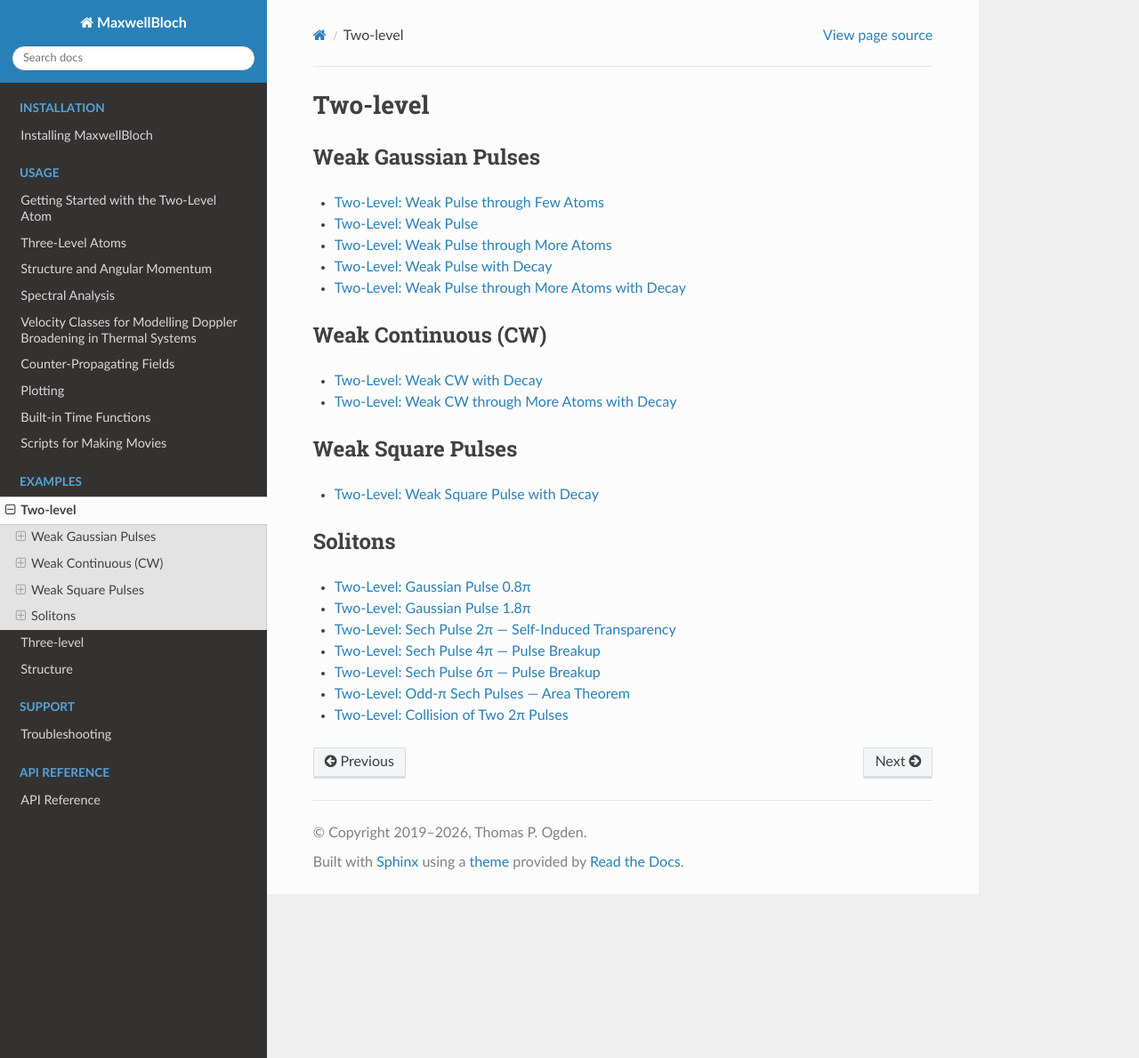
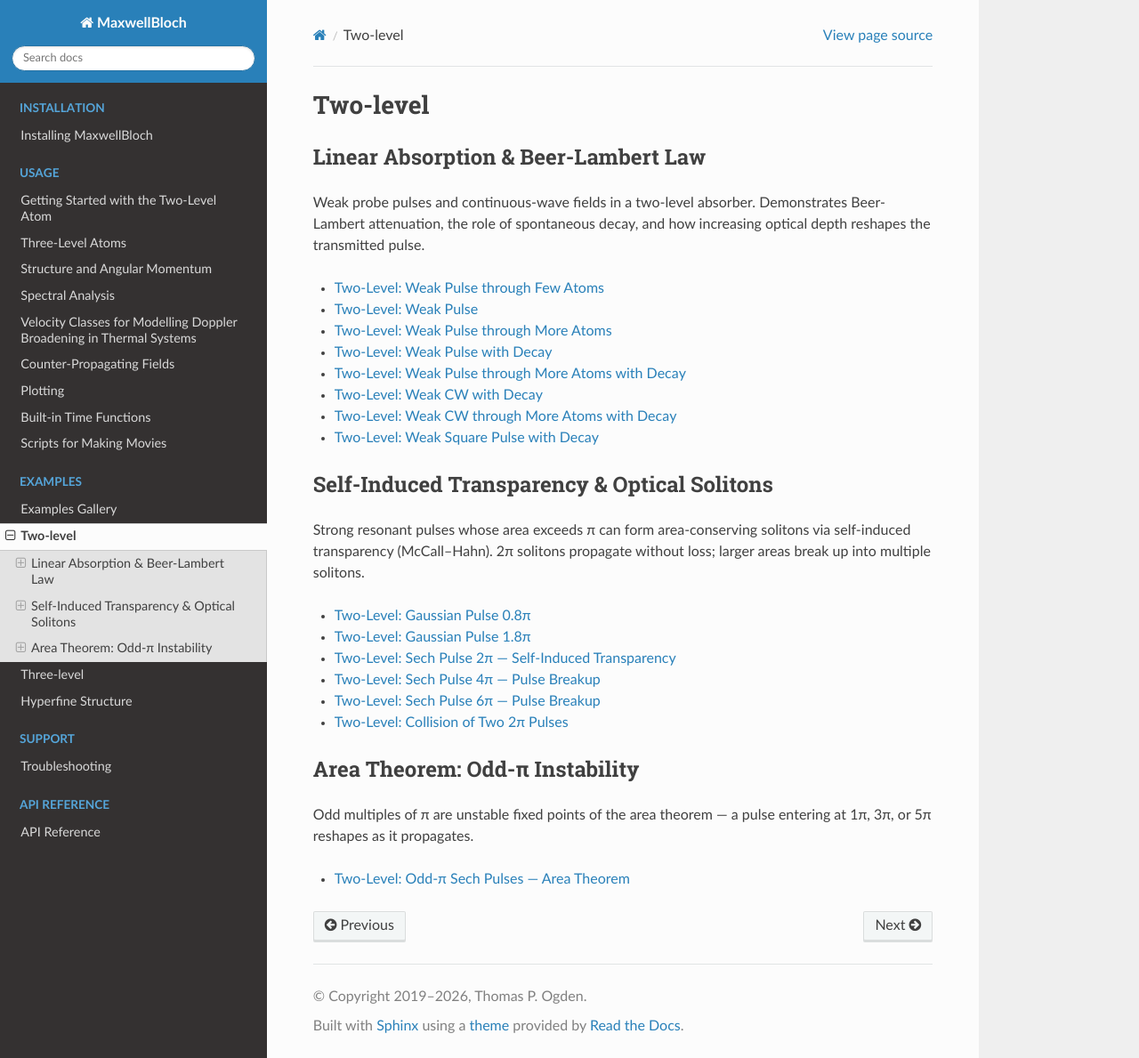
Before and after one commit to tpogden/maxwellbloch, a Sphinx documentation site: the page built from docs/examples/two-level.rst, in a window 1280 px wide and 1189 px high. Shown: the whole window at 89% size. Built offline with Sphinx 7.4.7 and the Read the Docs theme 3.1.0, drawn with Linux system fonts in a browser that asks for light colours.

Commit message:
docs: reorganise examples — gallery page, descriptive section headings
- Add Examples Gallery table (gallery.rst) listing all 33 examples with
  scheme and one-line phenomenon description; linked from Examples toctree
- two-level.rst: collapse 4 sub-sections into 3 phenomenon-based sections
  (Linear Absorption, SIT & Solitons, Area Theorem)
- three-level.rst: add descriptive intros and rename sections to include
  phenomena (EIT/CPT/Adiabatons, Simultons, Rydberg)
- structure.rst: rename page to "Hyperfine Structure", expand D1/D2 section
  headers to include transition wavelength

Co-Authored-By: Claude Sonnet 4.6 <noreply@anthropic.com>

```diff
--- a/docs/examples/two-level.rst
+++ b/docs/examples/two-level.rst
@@ -2,9 +2,13 @@
   Two-level
 ####################
 
-********************
-Weak Gaussian Pulses
-********************
+*************************************
+Linear Absorption & Beer-Lambert Law
+*************************************
+
+Weak probe pulses and continuous-wave fields in a two-level absorber.
+Demonstrates Beer-Lambert attenuation, the role of spontaneous decay, and
+how increasing optical depth reshapes the transmitted pulse.
 
 .. toctree::
    :maxdepth: 1
@@ -14,29 +18,17 @@ Weak Gaussian Pulses
    mbs-two-weak-pulse-more-atoms
    mbs-two-weak-pulse-decay
    mbs-two-weak-pulse-more-atoms-decay
-
-********************
-Weak Continuous (CW)
-********************
-
-.. toctree::
-   :maxdepth: 1
-
    mbs-two-weak-cw-decay
    mbs-two-weak-cw-more-atoms-decay
-
-********************
-Weak Square Pulses
-********************
-
-.. toctree::
-   :maxdepth: 1
-
    mbs-two-weak-square-decay
 
-********************
-Solitons
-********************
+***************************************************
+Self-Induced Transparency & Optical Solitons
+***************************************************
+
+Strong resonant pulses whose area exceeds π can form area-conserving solitons
+via self-induced transparency (McCall–Hahn). 2π solitons propagate
+without loss; larger areas break up into multiple solitons.
 
 .. toctree::
    :maxdepth: 1
@@ -46,5 +38,16 @@ Solitons
    mbs-two-sech-2pi
    mbs-two-sech-4pi
    mbs-two-sech-6pi
+   mbs-two-sech-2pi-collision
+
+*************************************
+Area Theorem: Odd-π Instability
+*************************************
+
+Odd multiples of π are unstable fixed points of the area theorem — a pulse
+entering at 1π, 3π, or 5π reshapes as it propagates.
+
+.. toctree::
+   :maxdepth: 1
+
    mbs-two-sech-odd-pi
-   mbs-two-sech-2pi-collision
--- a/docs/index.rst
+++ b/docs/index.rst
@@ -76,6 +76,7 @@ See the Examples section below for details.
    :maxdepth: 3
    :caption: Examples
 
+   examples/gallery
    examples/two-level
    examples/three-level
    examples/structure
```
Also changed, not shown: docs/examples/gallery.rst (added, +119 -0 lines), docs/examples/structure.rst (+11 -7 lines), docs/examples/three-level.rst (+24 -9 lines).
